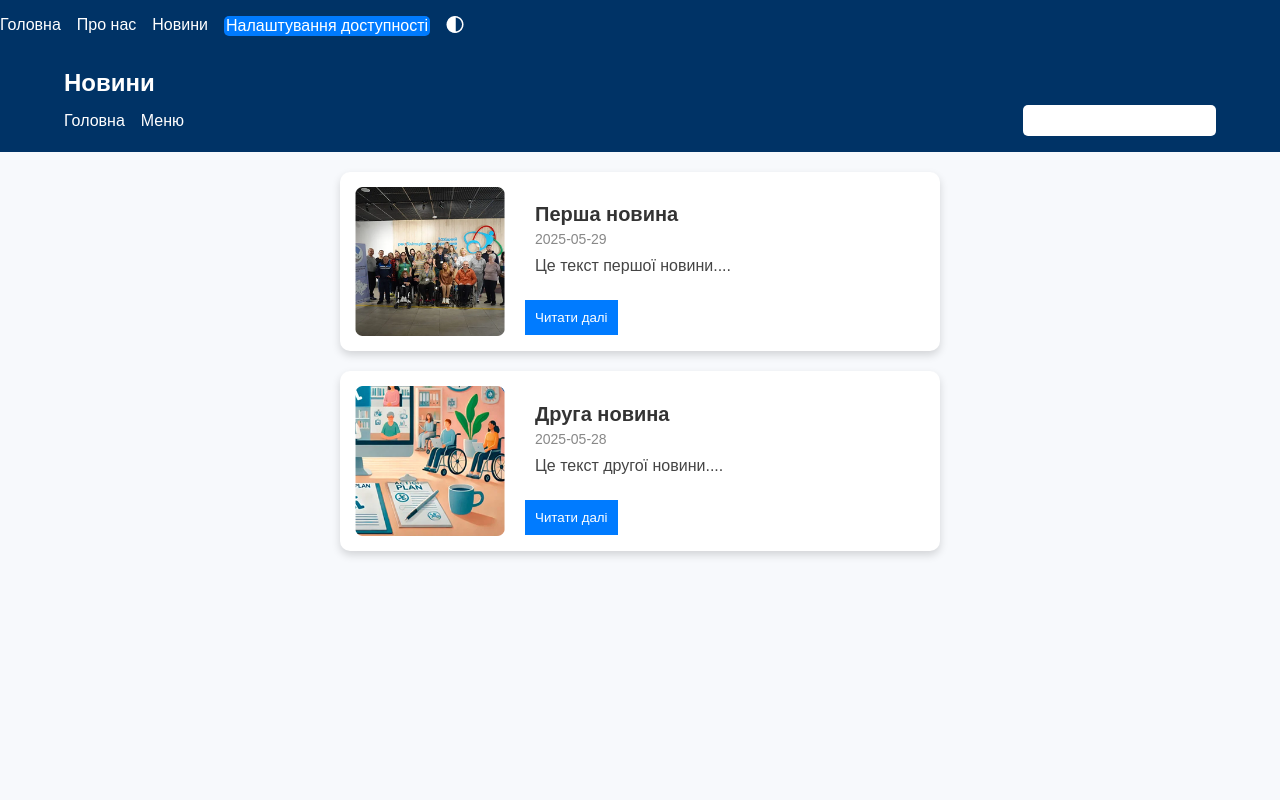
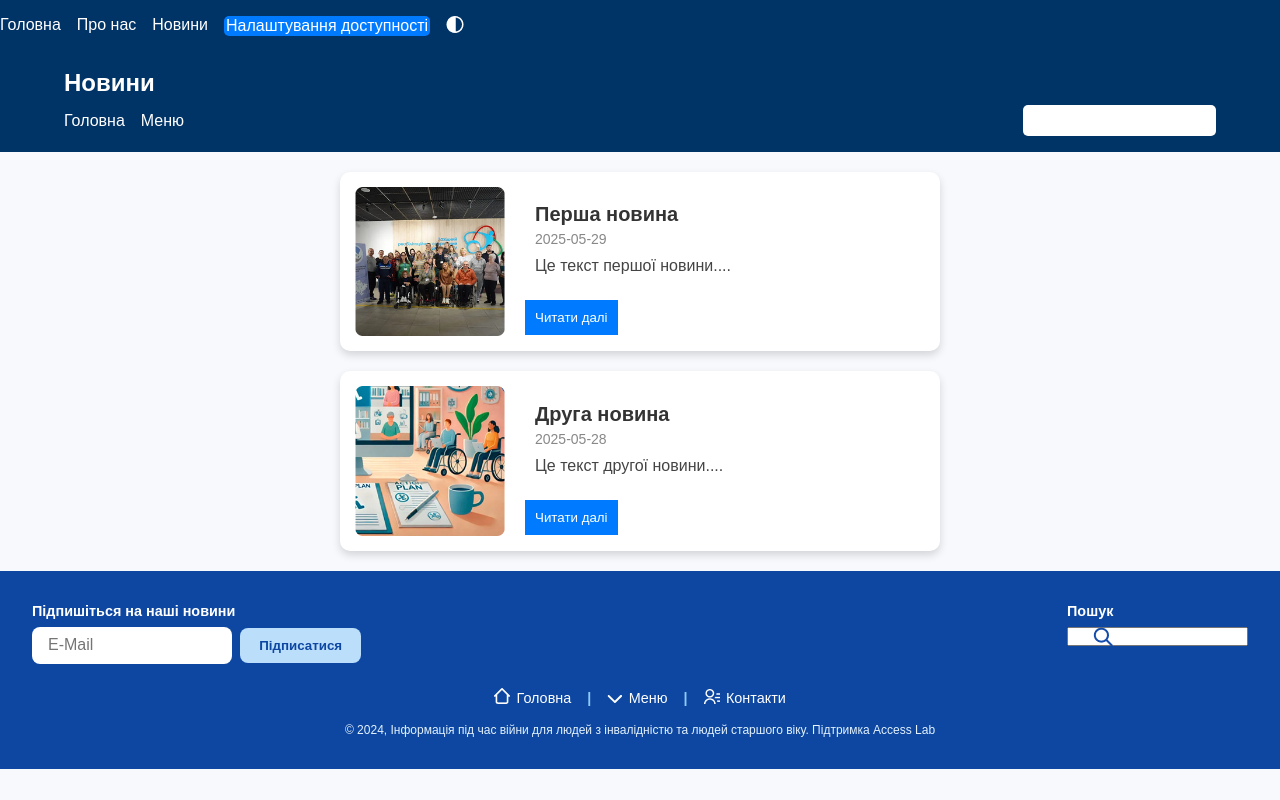
Before and after one commit to RomanTTTTT/WebProject, a React (Create React App) app: page /news in a window 1280 px wide. Built offline with nearby package versions, Linux system fonts and the light colour scheme; data requests are answered from the project's data file.

Commit message:
added footer to news page

```diff
--- a/src/pages/News.js
+++ b/src/pages/News.js
@@ -1,5 +1,10 @@
 import React, { useState, useEffect } from 'react';
 import './styles.css';
+
+import searchIcon from './img/search.png';
+import homeIcon from './img/home.png';
+import menuArrowIcon from './img/menu-arrow.png';
+import contactIcon from './img/contact.png';
 
 function News({ darkMode }) {
     const [news, setNews] = useState([]);
@@ -45,6 +50,36 @@ function News({ darkMode }) {
                     ))
                 )}
             </main>
+            <footer className="footer">
+              <div className="footer-top">
+                <div className="subscribe">
+                  <h4>Підпишіться на наші новини</h4>
+                  <div className="subscribe-form">
+                    <input type="email" placeholder="E-Mail" />
+                    <button>Підписатися</button>
+                  </div>
+                </div>
+                <div className="search">
+                  <h4>Пошук</h4>
+                  <div className="search-container">
+                    <input type="text" placeholder="" />
+                    <img src={searchIcon} alt="Пошук" className="search-icon" />
+                  </div>
+                </div>
+              </div>
+
+              <div className="footer-menu">
+                <a href="#"><span className="icon"><img src={homeIcon} alt="Home" /></span> Головна</a>
+                <div className="divider">|</div>
+                <a href="#"><span className="icon"><img src={menuArrowIcon} alt="Menu" /></span> Меню</a>
+                <div className="divider">|</div>
+                <a href="#"><span className="icon"><img src={contactIcon} alt="Contact" /></span> Контакти</a>
+              </div>
+
+              <div className="footer-bottom">
+                © 2024, Інформація під час війни для людей з інвалідністю та людей старшого віку. Підтримка Access Lab
+              </div>
+            </footer>
         </div>
     );
 }
```
